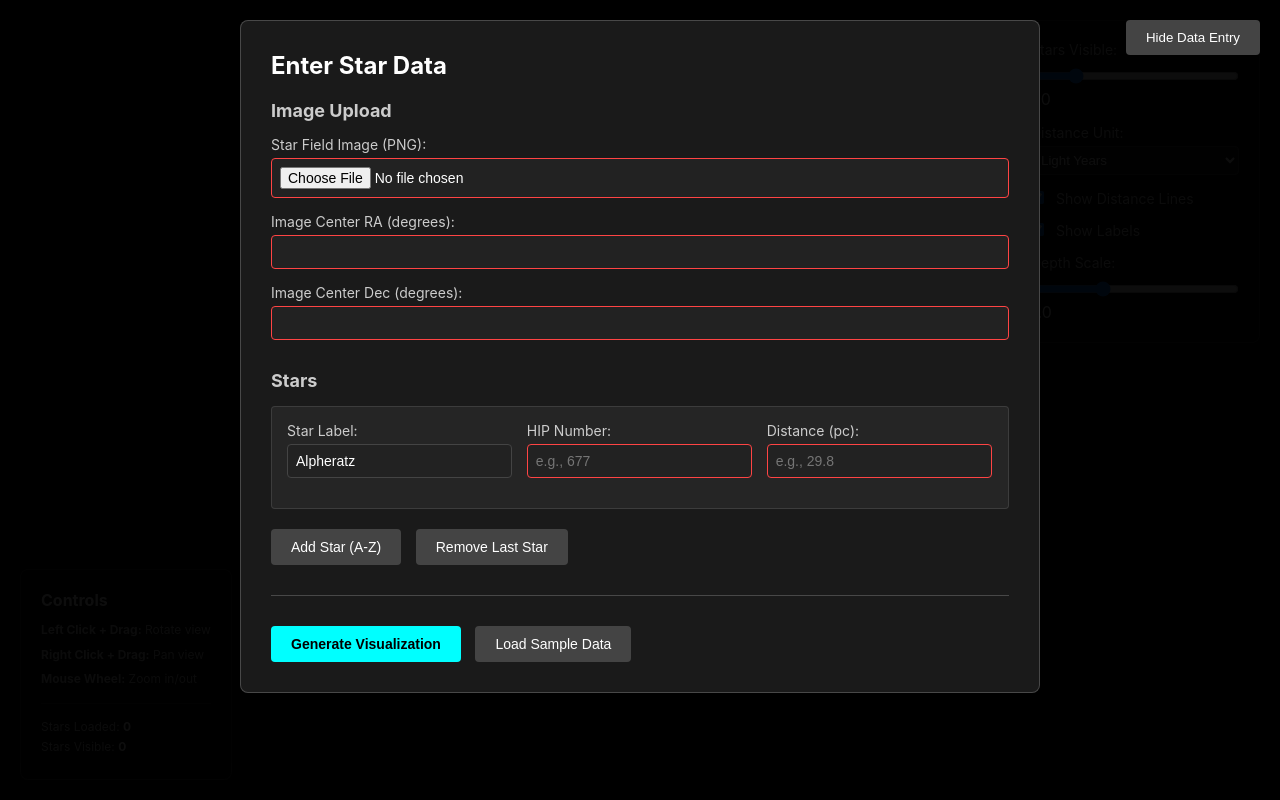
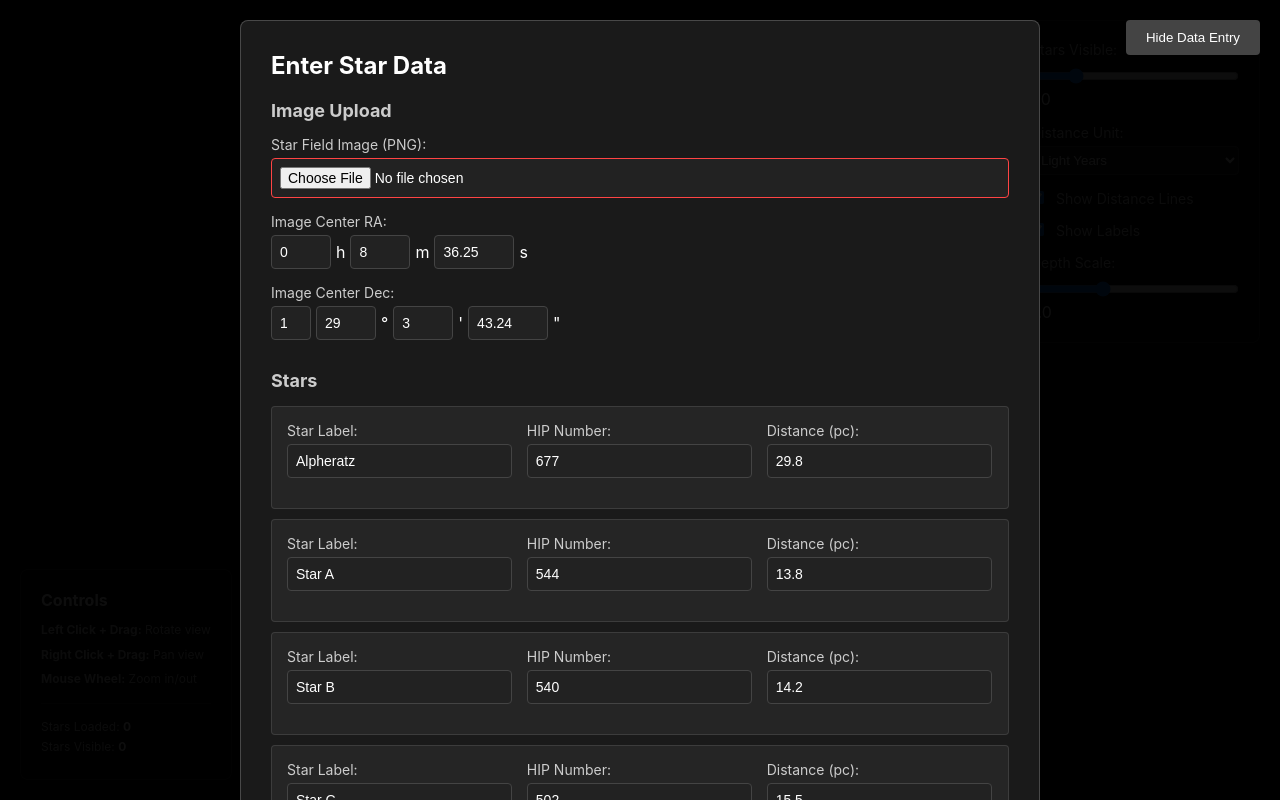
Before and after one commit to rootlake/StarField3D, a plain HTML site: page web/index.html in a window 1280 px wide. Drawn offline with nearby package versions, Linux system fonts and the light colour scheme; no server answers.

Commit message:
Add HMS/DMS coordinate input and pre-load sample stars
- Replace decimal degree inputs with HMS/DMS format matching PixInsight
- Pre-load Primary star (Alpheratz) and Stars A-E with example data
- Hardcode field of view to 3.904° x 2.603° from telescope setup
- Improve RA wrapping handling in coordinate conversion
- Auto-load sample data on page initialization

```diff
--- a/web/index.html
+++ b/web/index.html
@@ -18,12 +18,27 @@
                         <input type="file" id="image-upload" accept="image/png,image/jpeg,image/jpg" required>
                     </div>
                     <div class="form-group">
-                        <label for="image-center-ra">Image Center RA (degrees):</label>
-                        <input type="number" id="image-center-ra" step="0.001" required>
+                        <label for="image-center-ra-hours">Image Center RA:</label>
+                        <div style="display: flex; gap: 5px; align-items: center;">
+                            <input type="number" id="image-center-ra-hours" placeholder="H" min="0" max="23" step="1" style="width: 60px;">
+                            <span>h</span>
+                            <input type="number" id="image-center-ra-minutes" placeholder="M" min="0" max="59" step="1" style="width: 60px;">
+                            <span>m</span>
+                            <input type="number" id="image-center-ra-seconds" placeholder="S" min="0" max="59.999" step="0.001" style="width: 80px;">
+                            <span>s</span>
+                        </div>
                     </div>
                     <div class="form-group">
-                        <label for="image-center-dec">Image Center Dec (degrees):</label>
-                        <input type="number" id="image-center-dec" step="0.001" required>
+                        <label for="image-center-dec-degrees">Image Center Dec:</label>
+                        <div style="display: flex; gap: 5px; align-items: center;">
+                            <input type="number" id="image-center-dec-sign" placeholder="±" min="-1" max="1" step="1" value="1" style="width: 40px;">
+                            <input type="number" id="image-center-dec-degrees" placeholder="°" min="0" max="90" step="1" style="width: 60px;">
+                            <span>°</span>
+                            <input type="number" id="image-center-dec-minutes" placeholder="'" min="0" max="59" step="1" style="width: 60px;">
+                            <span>'</span>
+                            <input type="number" id="image-center-dec-seconds" placeholder="&quot;" min="0" max="59.999" step="0.01" style="width: 80px;">
+                            <span>"</span>
+                        </div>
                     </div>
                 </div>
 
--- a/web/js/coordinate-converter.js
+++ b/web/js/coordinate-converter.js
@@ -15,8 +15,15 @@
  * @returns {{x: number, y: number}|null}
  */
 export function raDecToPixel(ra, dec, centerRA, centerDec, imageWidth, imageHeight, scale = 3.5) {
+  // Handle RA wrapping (RA can be 0-360 degrees)
+  let raDiff = ra - centerRA;
+
+  // Normalize RA difference to [-180, 180] range
+  if (raDiff > 180) raDiff -= 360;
+  if (raDiff < -180) raDiff += 360;
+
   // Convert degrees to radians
-  const raRad = (ra - centerRA) * Math.PI / 180;
+  const raRad = raDiff * Math.PI / 180;
   const decRad = dec * Math.PI / 180;
   const centerDecRad = centerDec * Math.PI / 180;
 
@@ -40,8 +47,8 @@ export function raDecToPixel(ra, dec, centerRA, centerDec, imageWidth, imageHeig
   const xPixel = imageWidth / 2 + xArcsec / scale;
   const yPixel = imageHeight / 2 - yArcsec / scale; // Flip Y axis
 
-  // Allow stars slightly outside bounds (10% margin) for better visualization
-  const margin = Math.max(imageWidth, imageHeight) * 0.1;
+  // Allow stars slightly outside bounds (20% margin) for better visualization
+  const margin = Math.max(imageWidth, imageHeight) * 0.2;
   if (xPixel < -margin || xPixel > imageWidth + margin ||
       yPixel < -margin || yPixel > imageHeight + margin) {
     return null; // Point is too far outside image bounds
--- a/web/js/data-entry.js
+++ b/web/js/data-entry.js
@@ -30,6 +30,9 @@ export function initDataEntry() {
     // Hide data entry panel if data is already loaded
     document.getElementById('data-entry-panel').classList.add('hidden');
     if (showBtn) showBtn.style.display = 'block';
+  } else {
+    // Pre-load sample data by default
+    loadSampleData();
   }
 
   addStarBtn.addEventListener('click', addStarEntry);
@@ -125,33 +128,56 @@ function toggleDataEntryPanel() {
  * Load sample data for testing
  */
 function loadSampleData() {
-  // Set sample image center coordinates
-  document.getElementById('image-center-ra').value = 0.1398;
-  document.getElementById('image-center-dec').value = 29.0905;
+  // Set sample image center coordinates from PixInsight output
+  // RA: 0 08 36.250 (HMS), Dec: +29 03 43.24 (DMS)
+  document.getElementById('image-center-ra-hours').value = 0;
+  document.getElementById('image-center-ra-minutes').value = 8;
+  document.getElementById('image-center-ra-seconds').value = 36.250;
 
-  // Clear existing entries except first
+  document.getElementById('image-center-dec-sign').value = 1;
+  document.getElementById('image-center-dec-degrees').value = 29;
+  document.getElementById('image-center-dec-minutes').value = 3;
+  document.getElementById('image-center-dec-seconds').value = 43.24;
+
+  // Clear existing entries
   const container = document.getElementById('stars-container');
-  const entries = container.querySelectorAll('.star-entry');
-  for (let i = entries.length - 1; i > 0; i--) {
-    entries[i].remove();
-  }
+  container.innerHTML = '';
 
-  // Set sample star data
-  const firstEntry = entries[0];
-  firstEntry.querySelector('.star-label').value = 'Alpheratz';
-  firstEntry.querySelector('.hip-number').value = 677;
-  firstEntry.querySelector('.distance-pc').value = 29.8;
+  // Pre-load Primary star and Stars A-E
+  const sampleStars = [
+    { label: 'Alpheratz', hip: 677, distance: 29.8 },
+    { label: 'Star A', hip: 544, distance: 13.8 },
+    { label: 'Star B', hip: 540, distance: 14.2 },
+    { label: 'Star C', hip: 502, distance: 15.5 },
+    { label: 'Star D', hip: 423, distance: 16.0 },
+    { label: 'Star E', hip: 971, distance: 18.3 }
+  ];
 
-  // Add a few more sample stars
-  addStarEntry();
-  const entryA = container.querySelectorAll('.star-entry')[1];
-  entryA.querySelector('.hip-number').value = 544;
-  entryA.querySelector('.distance-pc').value = 13.8;
+  starEntryCount = 0;
 
-  addStarEntry();
-  const entryB = container.querySelectorAll('.star-entry')[2];
-  entryB.querySelector('.hip-number').value = 540;
-  entryB.querySelector('.distance-pc').value = 14.2;
+  sampleStars.forEach((star, index) => {
+    const entry = document.createElement('div');
+    entry.className = 'star-entry';
+    entry.innerHTML = `
+      <div class="form-group">
+        <label>Star Label:</label>
+        <input type="text" class="star-label" placeholder="${star.label}" value="${star.label}">
+      </div>
+      <div class="form-group">
+        <label>HIP Number:</label>
+        <input type="number" class="hip-number" placeholder="e.g., ${star.hip}" value="${star.hip}" required>
+      </div>
+      <div class="form-group">
+        <label>Distance (pc):</label>
+        <input type="number" class="distance-pc" step="0.01" placeholder="e.g., ${star.distance}" value="${star.distance}" required>
+      </div>
+    `;
+
+    container.appendChild(entry);
+    starEntryCount++;
+  });
+
+  updateRemoveButton();
 }
 
 /**
@@ -170,16 +196,27 @@ async function handleFormSubmit(event) {
 
   try {
     const imageFile = document.getElementById('image-upload').files[0];
-    const centerRA = parseFloat(document.getElementById('image-center-ra').value);
-    const centerDec = parseFloat(document.getElementById('image-center-dec').value);
+
+    // Parse RA from HMS format
+    const raHours = parseFloat(document.getElementById('image-center-ra-hours').value) || 0;
+    const raMinutes = parseFloat(document.getElementById('image-center-ra-minutes').value) || 0;
+    const raSeconds = parseFloat(document.getElementById('image-center-ra-seconds').value) || 0;
+    const centerRA = (raHours + raMinutes / 60 + raSeconds / 3600) * 15; // Convert to degrees
+
+    // Parse Dec from DMS format
+    const decSign = parseFloat(document.getElementById('image-center-dec-sign').value) || 1;
+    const decDegrees = parseFloat(document.getElementById('image-center-dec-degrees').value) || 0;
+    const decMinutes = parseFloat(document.getElementById('image-center-dec-minutes').value) || 0;
+    const decSeconds = parseFloat(document.getElementById('image-center-dec-seconds').value) || 0;
+    const centerDec = decSign * (decDegrees + decMinutes / 60 + decSeconds / 3600);
 
     if (!imageFile) {
       alert('Please upload an image file');
       return;
     }
 
-    if (isNaN(centerRA) || isNaN(centerDec)) {
-      alert('Please enter valid center coordinates');
+    if (isNaN(centerRA) || isNaN(centerDec) || centerRA < 0 || centerRA > 360 || centerDec < -90 || centerDec > 90) {
+      alert('Please enter valid center coordinates in HMS/DMS format');
       return;
     }
 
@@ -232,9 +269,15 @@ async function handleFormSubmit(event) {
     const imageWidth = image.width;
     const imageHeight = image.height;
 
-    // Calculate scale (use default telescope parameters)
-    const fov = estimateFOV(); // Default telescope parameters
-    const scale = calculateScale(fov, imageWidth);
+    // Calculate scale using hardcoded field of view (4° x 2.5°)
+    // FOV width: 3d 54' 14.7" ≈ 3.904° ≈ 4°
+    // FOV height: 2d 36' 9.8" ≈ 2.603° ≈ 2.5°
+    const fovWidthDeg = 3.904; // Actual: 3d 54' 14.7"
+    const fovHeightDeg = 2.603; // Actual: 2d 36' 9.8"
+    const scaleX = calculateScale(fovWidthDeg, imageWidth);
+    const scaleY = calculateScale(fovHeightDeg, imageHeight);
+    // Use average scale for circular field approximation
+    const scale = (scaleX + scaleY) / 2;
 
     submitBtn.textContent = 'Converting coordinates...';
 
```
